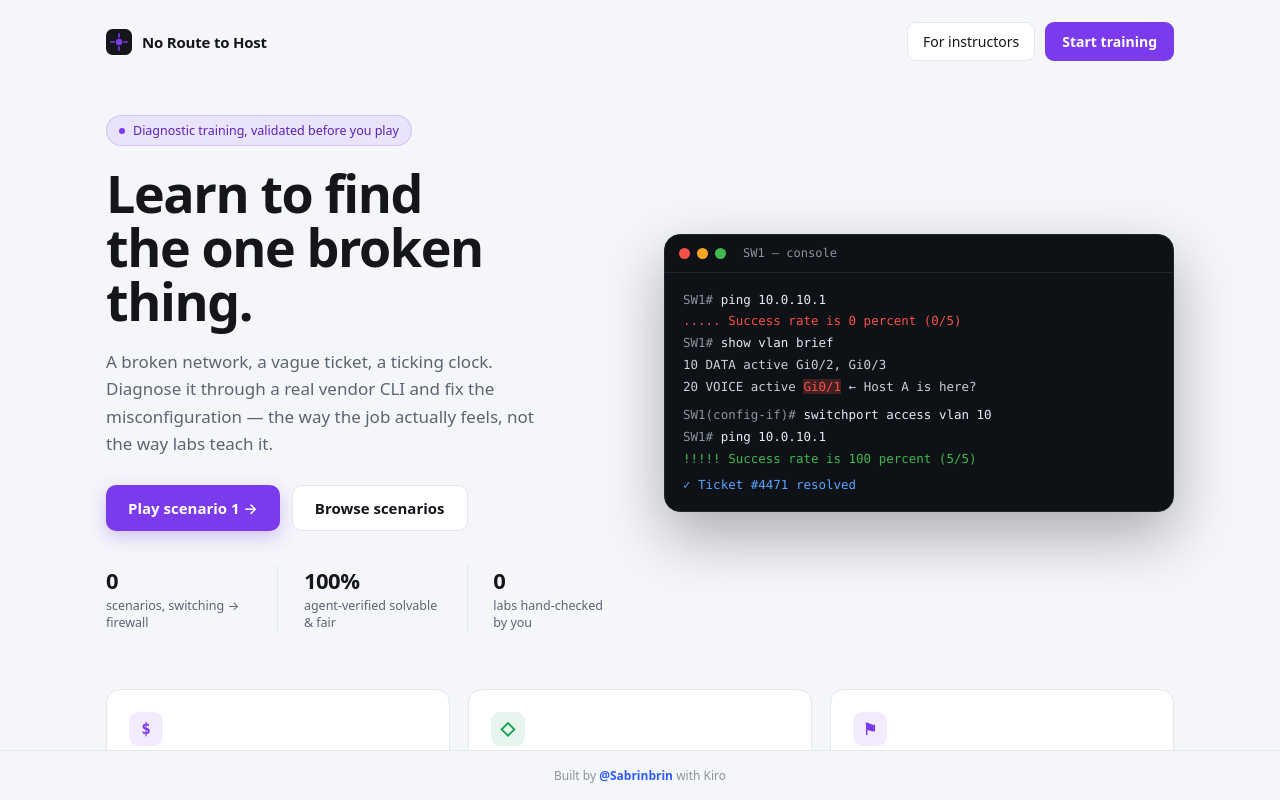
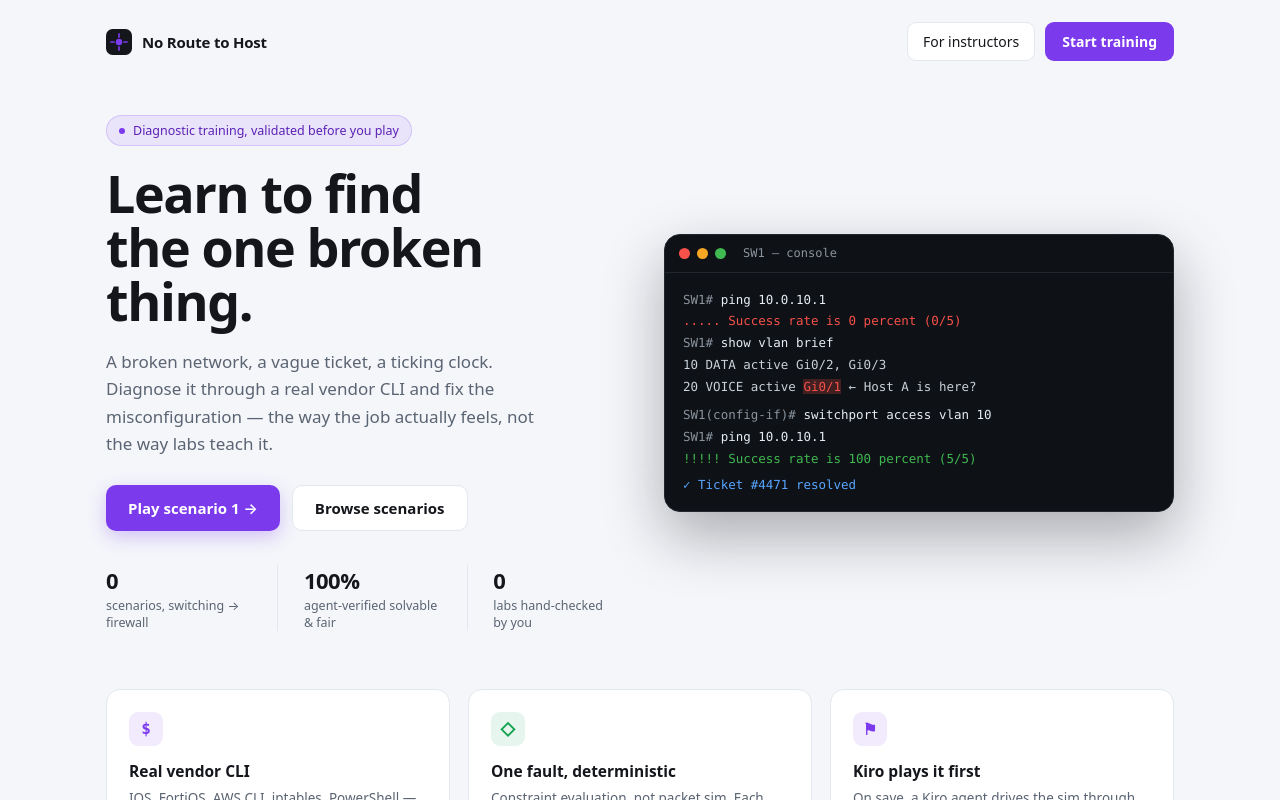
Before and after one commit to Sabrinbrin/No-Route-to-Host-, a React (Vite) app in the folder packages/frontend/: page / in a window 1280 px wide. Built offline with nearby package versions, Linux system fonts and the light colour scheme.

Commit message:
fix: remove duplicate footer (keep only the one on landing page)

```diff
--- a/packages/frontend/src/App.tsx
+++ b/packages/frontend/src/App.tsx
@@ -89,9 +89,6 @@ export function App() {
         )}
       </div>
 
-      <footer style={{ padding: '16px 22px', textAlign: 'center', fontSize: 12, color: '#8b949e', borderTop: '1px solid var(--border)' }}>
-        Built by <a href="https://github.com/Sabrinbrin" target="_blank" rel="noopener noreferrer" style={{ color: 'var(--accent)', textDecoration: 'none', fontWeight: 600 }}>@Sabrinbrin</a> with Kiro
-      </footer>
 
       {solved && session && (
         <Debrief
```
